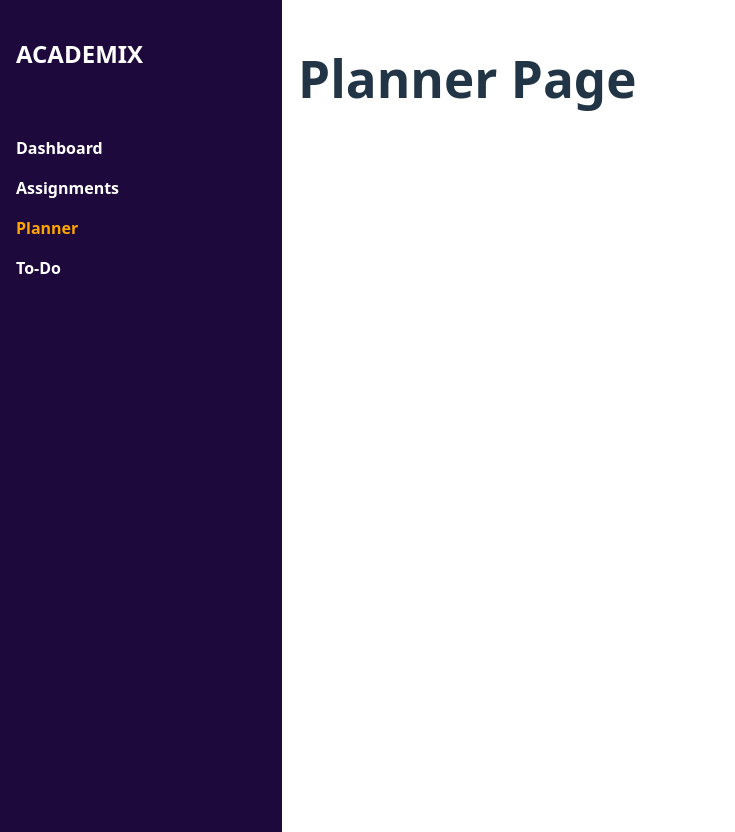
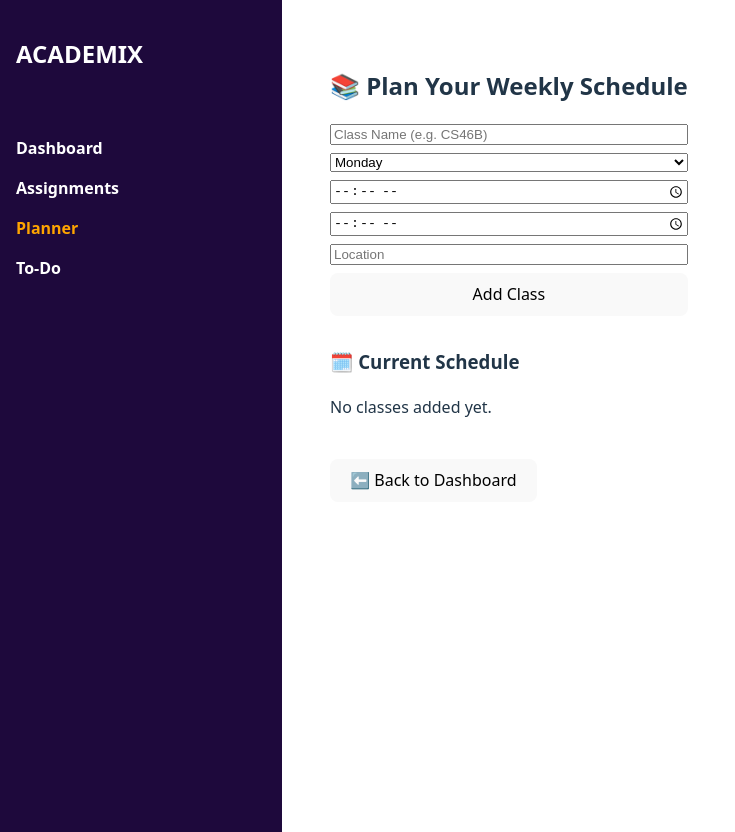
Before and after one commit to arsham-shirkouhi/academix, a React (Vite) app: page /planner in a window 1280 px wide. Shown: the whole page, without its empty margins (0-735 px from the left). Built offline with nearby package versions, Linux system fonts and the light colour scheme; the HTML template or start-up script is replaced by a standard one.

Commit message:
added the planner page

```diff
--- a/src/pages/Planner.tsx
+++ b/src/pages/Planner.tsx
@@ -1,5 +1,108 @@
+import { useState, useEffect } from "react";
+import { saveSchedule, loadSchedule } from "../utils/scheduleStorage";
+import { useNavigate } from "react-router-dom";
+
+type ClassEntry = {
+  id: string;
+  name: string;
+  day: string;
+  startTime: string;
+  endTime: string;
+  location: string;
+};
+
 function Planner() {
-    return <h1>Planner Page</h1>;
-  }
+  const [schedule, setSchedule] = useState<ClassEntry[]>([]);
+  const [newClass, setNewClass] = useState<ClassEntry>({
+    id: crypto.randomUUID(),
+    name: "",
+    day: "Monday",
+    startTime: "",
+    endTime: "",
+    location: "",
+  });
 
-  export default Planner;
+  const navigate = useNavigate();
+
+  useEffect(() => {
+    const saved = loadSchedule();
+    setSchedule(saved);
+  }, []);
+
+  const handleChange = (e: React.ChangeEvent<HTMLInputElement | HTMLSelectElement>) => {
+    const { name, value } = e.target;
+    setNewClass((prev) => ({ ...prev, [name]: value }));
+  };
+
+  const handleAddClass = () => {
+    const updated = [...schedule, newClass];
+    setSchedule(updated);
+    saveSchedule(updated);
+    setNewClass({
+      id: crypto.randomUUID(),
+      name: "",
+      day: "Monday",
+      startTime: "",
+      endTime: "",
+      location: "",
+    });
+  };
+
+  const handleDelete = (id: string) => {
+    const filtered = schedule.filter((cls) => cls.id !== id);
+    setSchedule(filtered);
+    saveSchedule(filtered);
+  };
+
+  return (
+    <div style={{ padding: "2rem" }}>
+      <h2>📚 Plan Your Weekly Schedule</h2>
+
+      {/* Form */}
+      <div style={{ marginTop: "1rem", marginBottom: "2rem", display: "flex", flexDirection: "column", gap: "0.5rem", maxWidth: "400px" }}>
+        <input
+          type="text"
+          name="name"
+          placeholder="Class Name (e.g. CS46B)"
+          value={newClass.name}
+          onChange={handleChange}
+        />
+        <select name="day" value={newClass.day} onChange={handleChange}>
+          {["Monday", "Tuesday", "Wednesday", "Thursday", "Friday"].map((day) => (
+            <option key={day}>{day}</option>
+          ))}
+        </select>
+        <input type="time" name="startTime" value={newClass.startTime} onChange={handleChange} />
+        <input type="time" name="endTime" value={newClass.endTime} onChange={handleChange} />
+        <input
+          type="text"
+          name="location"
+          placeholder="Location"
+          value={newClass.location}
+          onChange={handleChange}
+        />
+        <button onClick={handleAddClass}>Add Class</button>
+      </div>
+
+      {/* Current Schedule */}
+      <h3>🗓️ Current Schedule</h3>
+      {schedule.length === 0 ? (
+        <p>No classes added yet.</p>
+      ) : (
+        <ul>
+          {schedule.map((cls) => (
+            <li key={cls.id}>
+              <strong>{cls.name}</strong> – {cls.day} @ {cls.startTime}–{cls.endTime} ({cls.location})
+              <button onClick={() => handleDelete(cls.id)} style={{ marginLeft: "1rem" }}>❌</button>
+            </li>
+          ))}
+        </ul>
+      )}
+
+      <br />
+      <button onClick={() => navigate("/")}>⬅️ Back to Dashboard</button>
+    </div>
+  );
+}
+
+export default Planner;
```
